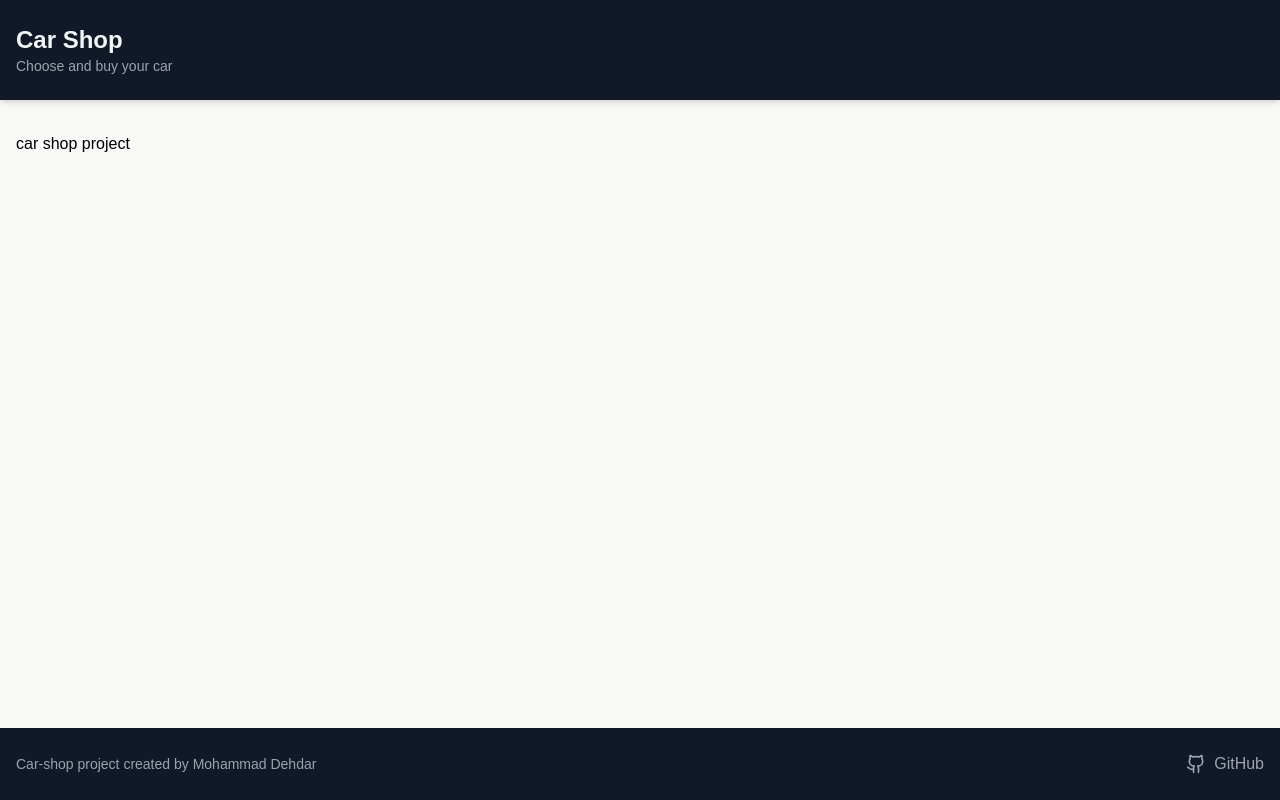
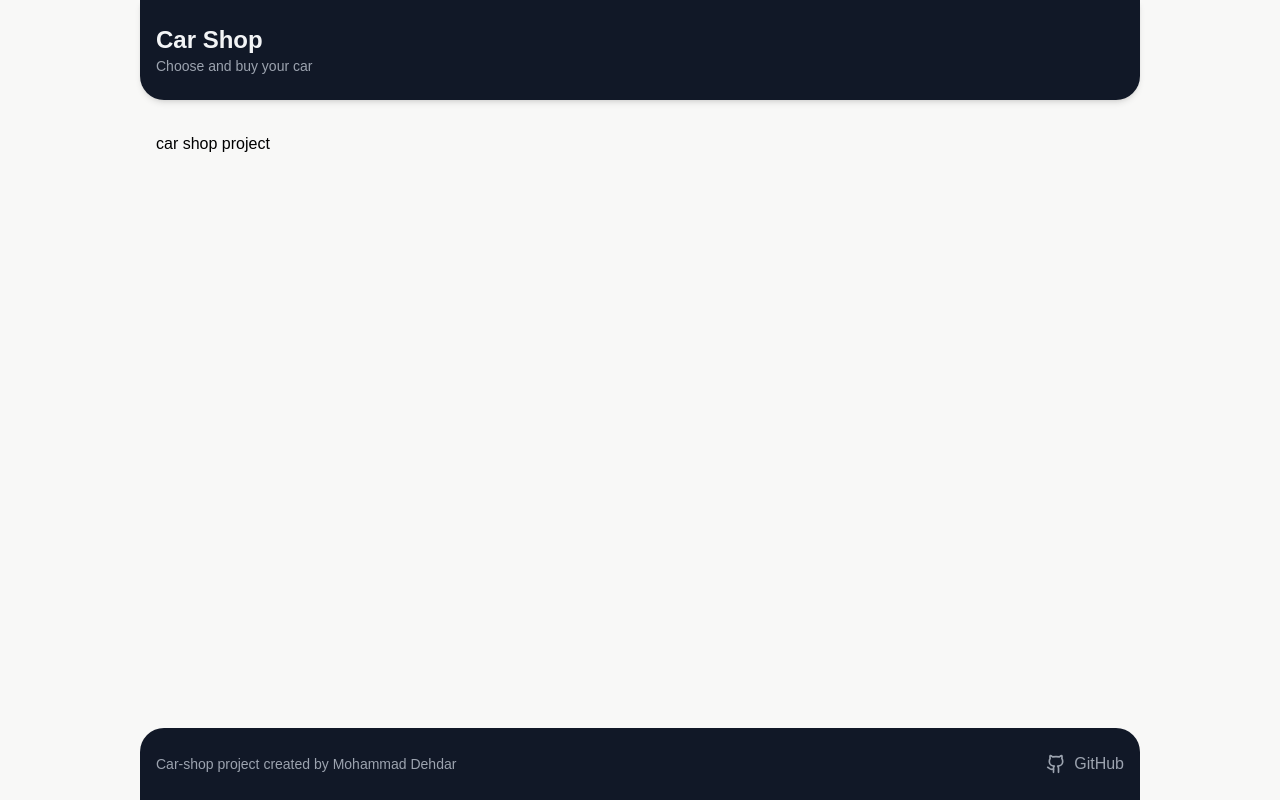
Before and after one commit to mohammad-dehdar/nexJs-car-shop, a Next.js app: page / in a window 1280 px wide. Built offline with nearby package versions, Linux system fonts and the light colour scheme.

Commit message:
edit some style to layout and set max-w for global

```diff
--- a/components/layout/layout.js
+++ b/components/layout/layout.js
@@ -4,7 +4,7 @@ import { Github } from 'lucide-react'
 export default function Layout({ children }) {
     return (
         <div className="flex flex-col min-h-screen">
-            <header className="bg-gray-900 text-gray-100 shadow-md">
+            <header className="bg-gray-900 text-gray-100 shadow-md rounded-b-3xl">
                 <Link href={"/"}>
                     <div className="container mx-auto px-4 py-6 flex flex-col sm:flex-row items-center justify-between">
                         <div className="text-center sm:text-left mb-4 sm:mb-0">
@@ -19,7 +19,7 @@ export default function Layout({ children }) {
                 {children}
             </main>
 
-            <footer className="bg-gray-900 text-gray-100">
+            <footer className="bg-gray-900 text-gray-100 rounded-t-3xl">
                 <div className="container mx-auto px-4 py-6 flex flex-col sm:flex-row items-center justify-between">
                     <p className="text-sm text-gray-400 mb-2 sm:mb-0">
                         Car-shop project created by Mohammad Dehdar
--- a/styles/globals.css
+++ b/styles/globals.css
@@ -4,5 +4,7 @@
 
 body {
   font-family: Arial, Helvetica, sans-serif;
+  max-width: 1000px;
+  margin: auto;
   background-color: #f8f8f7;
 }
```
